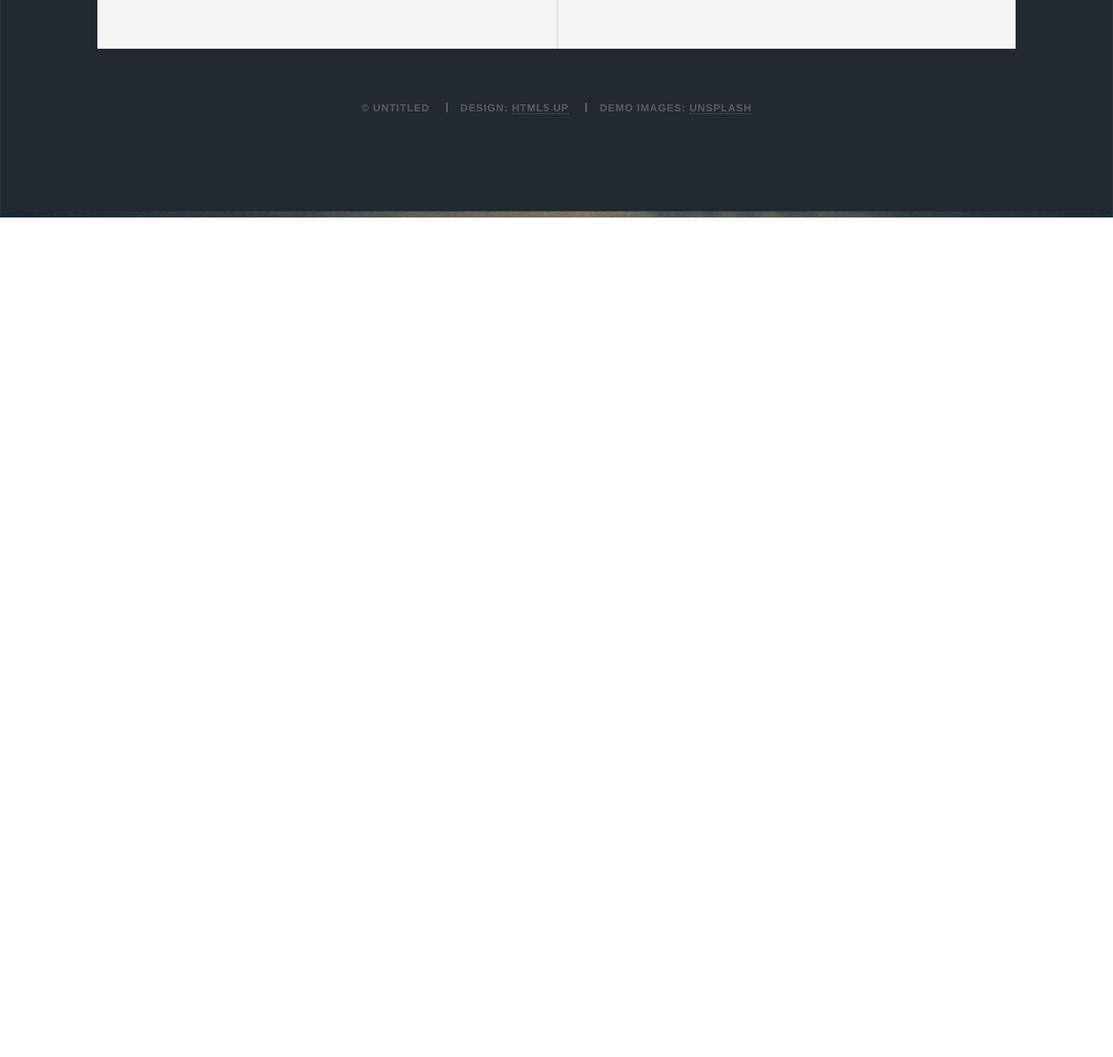
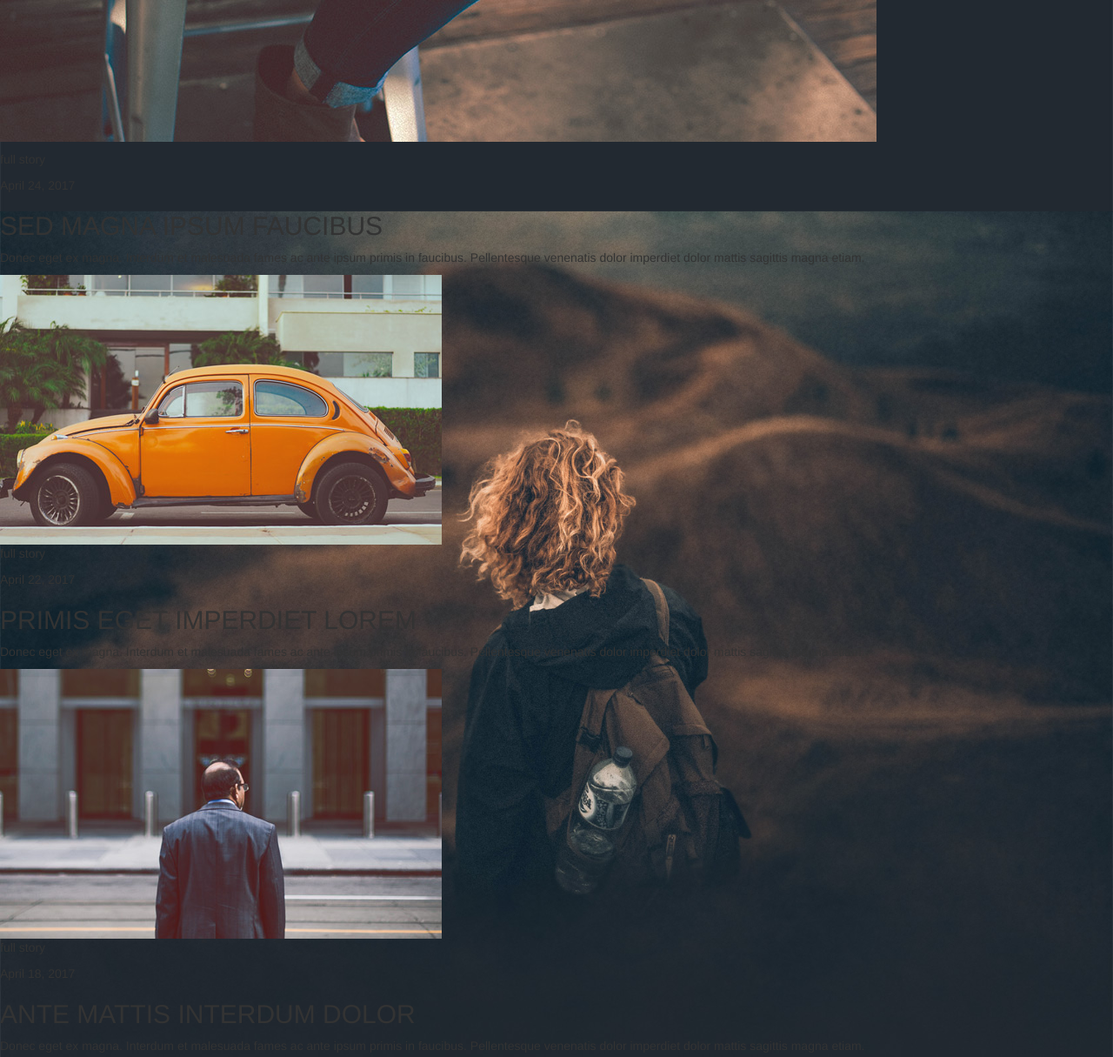
Before and after one commit to RQMdev/BOOTSTRAP01_RQM_Nicogis, a plain HTML site: page index.html in a window 1280 px wide. Shown: the part 1281-2496 px from the top of the page at 87% size. Before the commit the page ends 1531 px from the top, so only its background shows below. Drawn offline with Linux system fonts and the light colour scheme; a web font is replaced by a local one.

Commit message:
Ajout du html de Régis
Ajout du code HTML de Régis

```diff
--- a/index.html
+++ b/index.html
@@ -51,6 +51,92 @@
 
         <!-- DEBUT de la partie de Régis Nicolo -->
         <section>
+        <section>
+            <div class "container">
+                <div class "row">
+                    <div id"article1" class"col-lg-12">
+                    <p class="date">April 25, 2017</p>
+                    <h2 class="titre"> AND THIS IS A MASSIVE HEADLINE"</h2>
+                    <p> Aenan ornare velit lacus enim ullamcorper proin aliquam<br> facilisis ante etiam magna interdum congue. Lorem ipsum dolor<br> amet nullam set etiam veroeros.<p>
+                    <img class="article-img" src="img/pic01.jpg" alt="image article">
+                         <div class="full story">
+                         <p>full story</p>
+                         </div>
+                </div>
+
+                <div class "row">
+                    <div id"article2" class"col-lg-6">
+                    <p class="date">April 24, 2017</p>
+                    <h2 class="titre">SED MAGNA IPSUM FAUCIBUS</h2>
+                    <p> Donec eget ex magna. Interdum et malesuada fames ac ante ipsum primis in faucibus. Pellentesque venenatis dolor imperdiet dolor mattis sagittis magna etiam.</p>
+                    <img class="article-img" src="img/pic02.jpg" alt="image article">
+                            <div class="full story">
+                            <p>full story</p>
+                            </div>
+
+                    <div id"article3" class"col-lg-6">
+                    <p class="date">April 22, 2017</p>
+                    <h2 class="titre">PRIMIS EGET IMPERDIET LOREM</h2>
+                    <p> Donec eget ex magna. Interdum et malesuada fames ac ante ipsum primis in faucibus. Pellentesque venenatis dolor imperdiet dolor mattis sagittis magna etiam.</p>
+                    <img class="article-img" src="img/pic03.jpg" alt="image article">
+                            <div class="full story">
+                            <p>full story</p>
+                            </div>
+                </div>
+
+                <div class "row">
+                    <div id"article4" class"col-lg-6">
+                        <p class="date">April 18, 2017</p>
+                        <h2 class="titre">ANTE MATTIS INTERDUM DOLOR</h2>
+                        <p> Donec eget ex magna. Interdum et malesuada fames ac ante ipsum primis in faucibus. Pellentesque venenatis dolor imperdiet dolor mattis sagittis magna etiam.</p>
+                        <img class="article-img" src="img/pic04.jpg" alt="image article">
+                            <div class="full story">
+                            <p>full story</p>
+                            </div>
+                    </div>
+
+
+                    <div id"article5" class"col-lg-6">
+                        <p class="date">April 14, 2017</p>
+                        <h2 class="titre">TEMPUS SED NULLA IMPERDIET</h2>
+                        <p> Donec eget ex magna. Interdum et malesuada fames ac ante ipsum primis in faucibus. Pellentesque venenatis dolor imperdiet dolor mattis sagittis magna etiam.</p>
+                        <img class="article-img" src="img/pic05.jpg" alt="image article">
+                            <div class="full story">
+                             <p>full story</p>
+                            </div>
+
+
+                    </div>
+                </div>
+
+
+                <div class "row">
+                    <div id"article6" class"col-lg-6">
+                        <p>April 18, 2017</p>
+                        <h2 class="titre">ODIO MAGNA SED CONSECTETUR</h2>
+                        <p> Donec eget ex magna. Interdum et malesuada fames ac ante ipsum primis in faucibus. Pellentesque venenatis dolor imperdiet dolor mattis sagittis magna etiam.</p>
+                        <img class = "article-img" src="img/pic06.jpg" alt="image article">
+                            <div class="full story">
+                            <p>full story</p>
+                            </div>
+                    </div>
+
+
+                    <div id"article5" class"col-lg-6">
+                        <p>April 7, 2017</p>
+                        <h2 class="titre">AUGUE LOREM PRIMIS VESTIBULUM</h2>
+                        <p> Donec eget ex magna. Interdum et malesuada fames ac ante ipsum primis in faucibus. Pellentesque venenatis dolor imperdiet dolor mattis sagittis magna etiam.</p>
+                        <img class="article-img" src="img/pic07.jpg" alt="image article">
+                           <div class="full story">
+                            <p>full story</p>
+                            </div>
+                    </div>
+                </div>
+
+            </div>
+
+        </section>
+
 
         </section>
         <!-- FIN de la partie de Régis Nicolo -->
```
